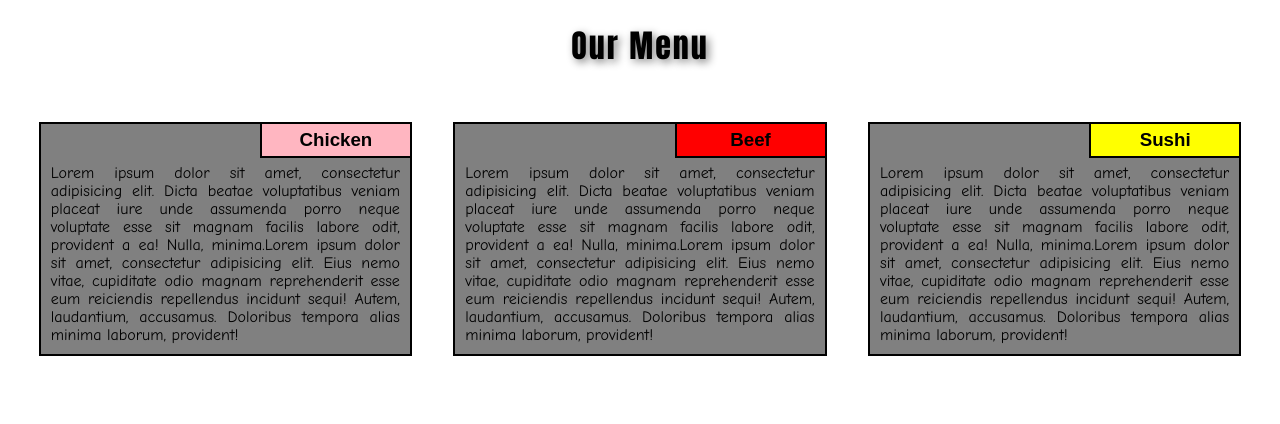
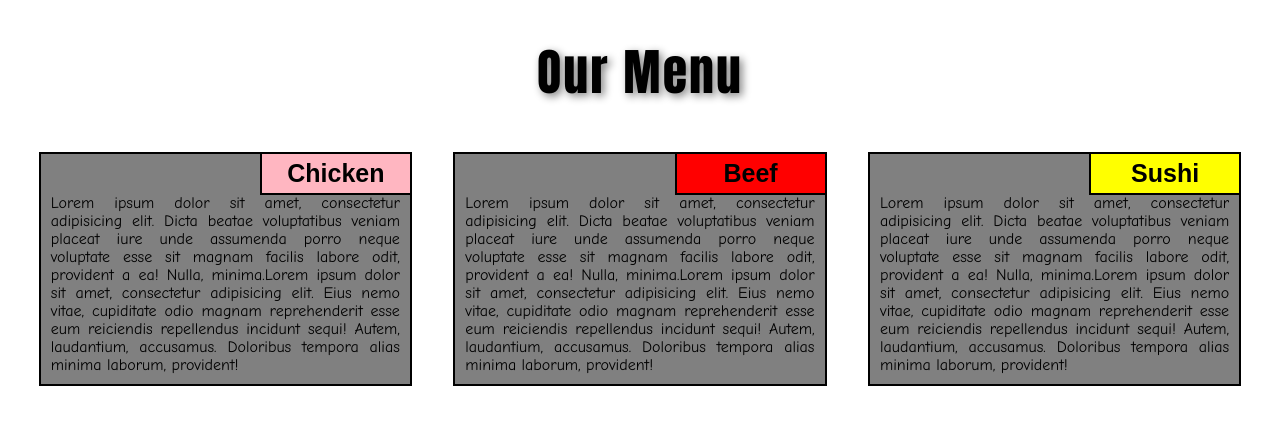
Before and after one commit to AbhishekAnchan/Coursera, a plain HTML site: page module2-solution/index.html in a window 1280 px wide. Drawn offline with Linux system fonts and the light colour scheme.

Commit message:
small change

```diff
--- a/module2-solution/css/styles.css
+++ b/module2-solution/css/styles.css
@@ -6,6 +6,7 @@
 h1 {
 	text-align: center;
 	font-family: Impact, Charcoal, sans-serif;
+	font-size: 50px;
 	letter-spacing: 2px;
 	text-shadow: 3px 3px 8px #808080;
 }
@@ -14,8 +15,7 @@ div {
 	width: 90%;
   	margin-right: auto;
   	margin-left: auto;
-  	margin-bottom: auto;
-  	margin-top: 10px;
+  	margin-bottom: 20px;
 	position: relative;
 }
 
@@ -23,6 +23,7 @@ h3 {
 	background-color: #A52A26;
 	font-family: Arial, Helvetica, sans-serif;
 	font-weight: bold;
+	font-size: 25px;
 	text-align: center;
 	width: 150px;
 	padding: 5px;
```
